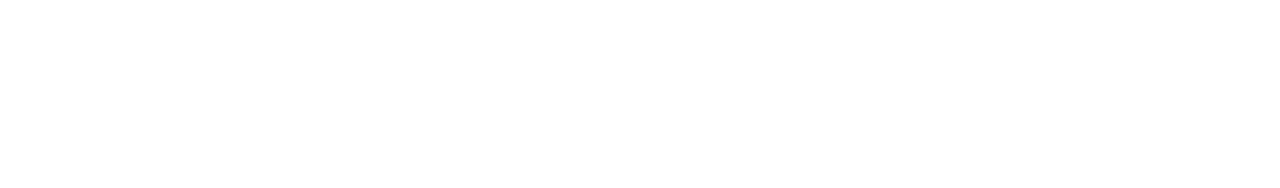
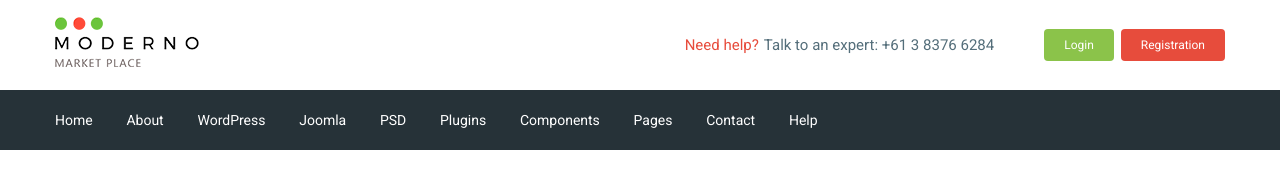
Before and after one commit to RaiDenAU/moderno, a website: page app/index.html in a window 1280 px wide. Drawn offline with nearby package versions, Linux system fonts and the light colour scheme; files that its build step writes are made by us from their sources.

Commit message:
add header

```diff
--- a/app/index.html
+++ b/app/index.html
@@ -4,13 +4,59 @@
     <meta charset="UTF-8" />
     <meta name="viewport" content="width=device-width, initial-scale=1.0" />
     <meta http-equiv="X-UA-Compatible" content="ie=edge" />
+    <link
+      href="https://fonts.googleapis.com/css?family=Raleway|Roboto:400,500,700&display=swap"
+      rel="stylesheet"
+    />
     <link rel="stylesheet" href="css/libs.min.css" />
     <link rel="stylesheet" href="css/style.min.css" />
     <title>Document</title>
   </head>
   <body>
-    <script src="https://ajax.googleapis.com/ajax/libs/jquery/3.4.1/jquery.min.js"></script>
-    <script src="js/libs.min.js"></script>
-    <script src="js/main.min.js"></script>
+    <header class="header">
+      <div class="header__top">
+        <div class="container">
+          <div class="header__top-inner">
+            <div class="header logo">
+              <a href="#" class=""
+                ><img src="images/header/logo.png" alt=""
+              /></a>
+            </div>
+            <div class="header__text">
+              <a href=""><span>Need help?</span></a
+              >Talk to an expert: <a href='tel="61383766284'>+61 3 8376 6284</a>
+            </div>
+            <div class="header__box">
+              <a href="#" class="basket"></a
+              ><a href="#" class="header__btn header__btn-left">Login</a
+              ><a href="#" class="header__btn header__btn-right"
+                >Registration</a
+              >
+            </div>
+          </div>
+        </div>
+      </div>
+      <div class="header__menu">
+        <div class="container">
+          <nav class="menu">
+            <ul>
+              <li><a href="#">Home</a></li>
+              <li><a href="#">About</a></li>
+              <li><a href="#">WordPress</a></li>
+              <li><a href="#">Joomla</a></li>
+              <li><a href="#">PSD</a></li>
+              <li><a href="#">Plugins</a></li>
+              <li><a href="#">Components</a></li>
+              <li><a href="#">Pages</a></li>
+              <li><a href="#">Contact</a></li>
+              <li><a href="#">Help</a></li>
+            </ul>
+          </nav>
+        </div>
+      </div>
+    </header>
+    <script src="https://ajax.googleapis.com/ajax/libs/jquery/3.4.1/jquery.min.js"></script
+    ><script src="js/libs.min.js"></script
+    ><script src="js/main.min.js"></script>
   </body>
 </html>
--- /dev/null
+++ b/app/scss/_global.scss
@@ -0,0 +1,34 @@
+html {
+    box-sizing: border-box;
+}
+
+*,
+*::before,
+*::after {
+    box-sizing: inherit;
+}
+
+body {
+    font-family: 'Roboto', sans-serif;
+    font-size: 15px;
+    line-height: 24px;
+    color: $text;
+}
+
+a {
+    display: inline-block;
+    text-decoration: none;
+}
+
+ul,
+li {
+    margin: 0;
+    padding: 0;
+    list-style: none;
+}
+
+.container {
+    max-width: 1200px;
+    margin: 0 auto;
+    padding: 0px 15px;
+}
--- /dev/null
+++ b/app/scss/_vars.scss
@@ -0,0 +1,4 @@
+$text: #546e7a;
+$red: #e74c3c;
+$green: #8bc34a;
+$bg:#263238;
--- a/app/scss/style.scss
+++ b/app/scss/style.scss
@@ -1,9 +1,63 @@
-html {
-    box-sizing: border-box;
+@import 'vars';
+@import 'global';
+
+.header__top-inner {
+    display: flex;
+    justify-content: space-between;
+    height: 90px;
+    align-items: center;
 }
 
-*,
-*::before,
-*::after {
-    box-sizing: inherit;
+.header__text {
+    margin-left: auto;
+    margin-right: 50px;
+
+    span {
+        color: $red;
+        padding-right: 5px;
+    }
+
+    a {
+        color: $text;
+    }
 }
+
+.header__btn {
+    font-size: 12px;
+    padding: 4px 20px;
+    border-radius: 4px;
+    color: #fff;
+}
+
+.header__btn-left {
+    background-color: $green;
+}
+
+.header__btn-right {
+    background-color: $red;
+    margin-left: 7px;
+}
+
+.header__menu {
+    background-color: $bg;
+}
+
+.menu {
+    height: 60px;
+    display: flex;
+    align-items: center;
+
+    li {
+        display: inline-block;
+
+        &+li {
+            margin-left: 30px;
+
+        }
+    }
+}
+
+.menu a {
+    color: #fff;
+    font-size: 14px;
+}
--- a/gulpfile.js
+++ b/gulpfile.js
@@ -93,7 +93,7 @@ gulp.task("browser-sync", function() {
 });
 
 gulp.task("watch", function() {
-  gulp.watch("app/scss/style.scss", gulp.parallel("sass"));
+  gulp.watch("app/scss/**/*.scss", gulp.parallel("sass"));
   gulp.watch("app/*.html", gulp.parallel("html"));
   gulp.watch("app/js/*.js", gulp.parallel("js"));
 });
```
Also changed, not shown: app/fonts/Roboto-Bold.ttf (added), app/fonts/Roboto-Medium.ttf (added), app/fonts/Roboto-Regular.ttf (added), app/images/header/logo.png (added), 1 other file.
